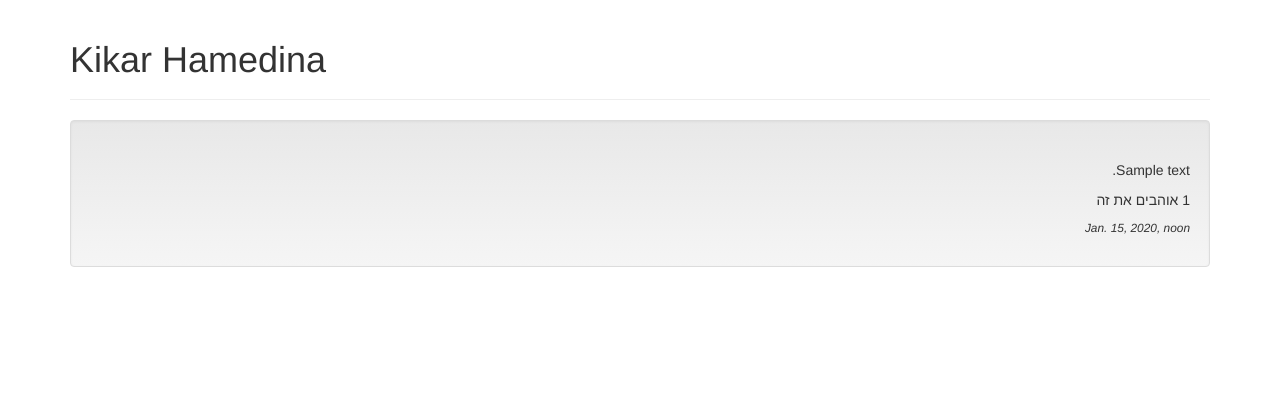
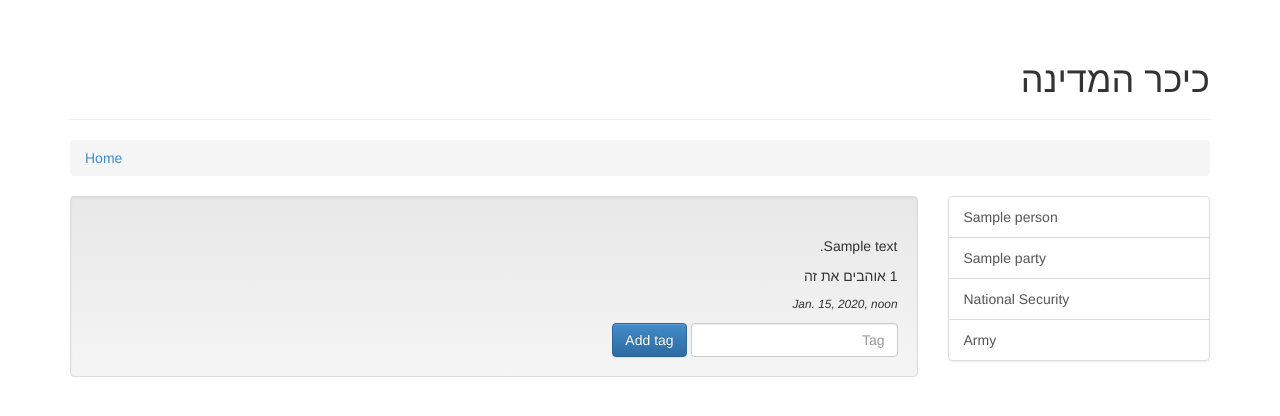
Before and after one commit to yotammanor/kikar-hamedina, a Django app: page / in a window 1280 px wide. Shown: the top 416 px of the page. Run offline with Django 3.2, Linux system fonts and the light colour scheme; tables that the repository leaves empty hold one stand-in row (values such as "Sample post"); some libraries are stand-ins or nearby versions.

Commit message:
worked on client side a bit

```diff
--- a/kikar_hamedina/core/templates/core/index.html
+++ b/kikar_hamedina/core/templates/core/index.html
@@ -4,16 +4,67 @@
 
 {% block body %}
     <div class="container">
-        <div class="page-header">
-            <h1>Kikar Hamedina</h1>
+        <div class="page-header clearfix">
+            <h1 class="pull-right">כיכר המדינה</h1>
         </div>
+
+        <ol class="breadcrumb">
+          <li><a href="#">Home</a></li>
+          {% for breadcrumb in breadcrumbs %}
+              <li><a href="#">{{breadcrumb}}</a></li>
+          {% endfor %}
+          <!--
+          <li><a href="#">Politician</a></li>
+          <li class="active">Benjamin Netanyahu</li>
+ -->
+        </ol>
+
+        <div class="row">
+            <div class="col-md-9">
                 {% for status in statuses %}
                     <div class="well" style="direction: rtl">
                         <h3>{{ status.feed.person }}</h3>
                         <p>{{ status.content }}</p>
                         <p>{{ status.like_count }} אוהבים את זה</p>
                         <p class="small" style="font-style: italic">{{ status.published }}</p>
+
+                        <form class="form-inline" role="form">
+                          <div class="form-group">
+                            <label class="sr-only" for="inputTag">Tag</label>
+                            <input type="text" class="form-control" id="inputTag" placeholder="Tag">
+                          </div>
+                          <button type="submit" class="btn btn-primary">Add tag</button>
+                        </form>
                     </div>
                 {% endfor %}
             </div>
+
+            <div class="col-md-3">
+                <div class="list-group">
+                    {% for person in persons %}
+                        <a href="/person/{{person.id}}/" class="list-group-item">
+                        {{person.name}}
+                        </a>
+                    {% endfor %}
+
+<!--                   <a href="/person/2/" class="list-group-item active">Bibi Netanyahu</a>
+                  <a href="/person/1/" class="list-group-item">Yair Lapid</a>
+ -->
+                    {% for party in parties %}
+                        <a href="/party/{{party.id}}/" class="list-group-item">
+                        {{party.name}}
+                        </a>
+                    {% endfor %}
+
+<!--                     <a href="/party/1/" class="list-group-item">Yesh Atid</a>
+                    <a href="/party/2/" class="list-group-item">Likud</a>
+ -->
+                    <a href="#" class="list-group-item">National Security</a>
+                    <a href="#" class="list-group-item">Army</a>
+                </div>
+            </div>
+
+        </div>
+
+    </div>
 {% endblock body %}
--- a/kikar_hamedina/core/urls.py
+++ b/kikar_hamedina/core/urls.py
@@ -3,5 +3,6 @@ from django.conf.urls import patterns, url
 from . import views
 
 urlpatterns = ('',
-    url(r'^$', views.index, name='index')
+    url(r'^$', views.index, name='index'),
+    # url(r'^(?P<person_id>\d+)/$', views.index, name='person')
 )
--- a/kikar_hamedina/core/views.py
+++ b/kikar_hamedina/core/views.py
@@ -1,7 +1,33 @@
 from django.shortcuts import render
-from .models import Facebook_Status, Person
+from .models import Facebook_Status, Facebook_Feed, Person, Party
 
 def index(request):
-    statuses = Facebook_Status.objects.order_by('?')
+    statuses = Facebook_Status.objects.order_by('published')
 
-    return render(request, 'core/index.html', {'statuses': statuses})
+    persons = Person.objects.all()
+    parties = Party.objects.all()
+    return render(request, 'core/index.html',
+        {'statuses': statuses, 'persons': persons, 'parties': parties, 'breadcrumbs': []})
+
+def person(request, person_id):
+    current_person = Person.objects.get(id=person_id)
+    print current_person.name
+
+    persons_feeds = Facebook_Feed.objects.filter(person=person_id)
+    statuses = Facebook_Status.objects.filter(feed=persons_feeds[0]).order_by('published')
+
+    persons = Person.objects.all()
+    parties = Party.objects.all()
+    return render(request, 'core/index.html',
+        {'statuses': statuses, 'persons': persons, 'parties': parties, 'breadcrumbs': ['Politicians', current_person.name]})
+
+def party(request, party_id):
+    current_party = Party.objects.get(id=party_id)
+
+    party_statuses = Facebook_Status.objects.filter(feed__person__party=party_id).order_by('published')
+    print party_statuses
+
+    persons = Person.objects.all()
+    parties = Party.objects.all()
+    return render(request, 'core/index.html',
+        {'statuses': party_statuses, 'persons': persons, 'parties': parties, 'breadcrumbs': ['Parties', current_party.name]})
--- a/kikar_hamedina/kikar_hamedina/settings/base.py
+++ b/kikar_hamedina/kikar_hamedina/settings/base.py
@@ -50,6 +50,7 @@ INSTALLED_APPS = (
     'django_extensions',
     'south',
     'core',
+    'dj_facebook_realtime',
 )
 
 MIDDLEWARE_CLASSES = (
--- a/kikar_hamedina/kikar_hamedina/urls.py
+++ b/kikar_hamedina/kikar_hamedina/urls.py
@@ -1,10 +1,14 @@
 from django.conf.urls import patterns, include, url
 from django.contrib import admin
 from core.views import index
+from core.views import person
+from core.views import party
 
 admin.autodiscover()
 
 urlpatterns = patterns('',
     url(r'^admin/', include(admin.site.urls)),
     url(r'^$', index, name='index'),
+    url(r'^person/(?P<person_id>\d+)/$', person, name='person'),
+    url(r'^party/(?P<party_id>\d+)/$', party, name='party')
 )
```
Also changed, not shown: requirements.txt (added, +12 -0 lines), README.md. Lines whose indentation alone changed are shown as unchanged.
